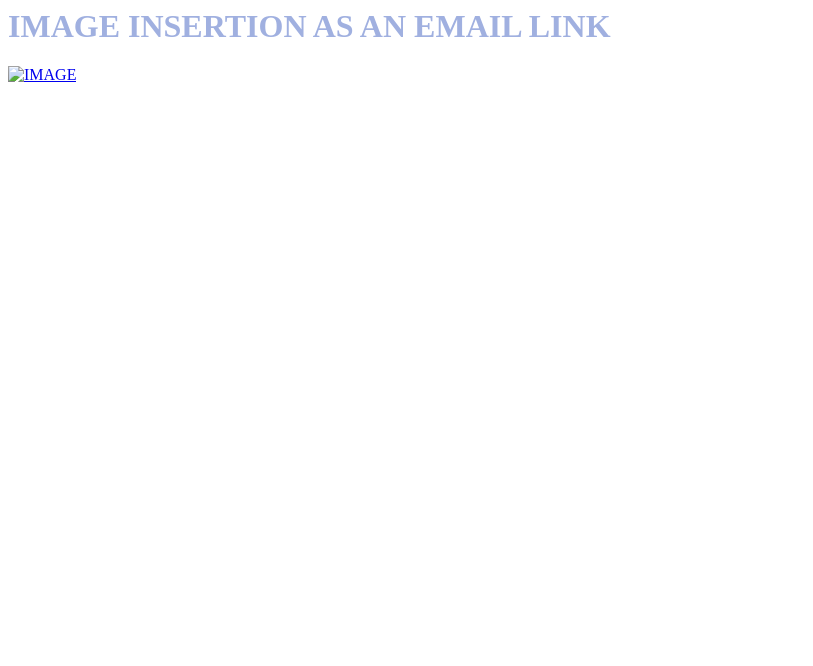
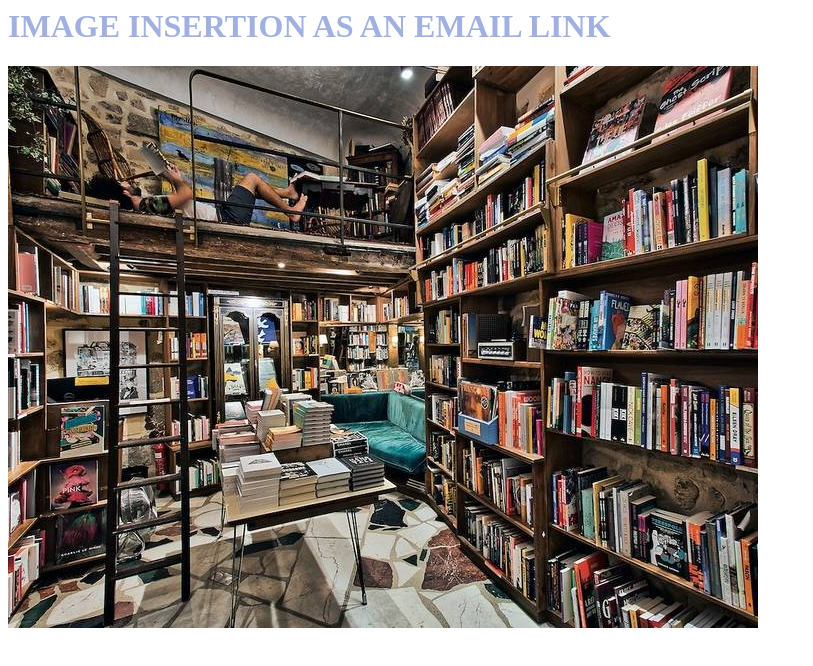
Before and after one commit to kashish-4/Assignment2, a plain HTML site: page ques4.html in a window 1280 px wide. Shown: the whole page, without its empty margins (0-813 px from the left). Drawn offline with Linux system fonts and the light colour scheme.

Commit message:
Update ques4.html

```diff
--- a/ques4.html
+++ b/ques4.html
@@ -9,7 +9,7 @@
 <body bg color=maroon text=navyblue >
 <h1>  IMAGE INSERTION AS AN EMAIL LINK </h1>
 <a href="mailto:dabralvidhi2003@gmail.com">
-<img src="images/img1.jpg"  alt="IMAGE" />
+<img src="img1.jpg"  alt="IMAGE" />
 </a>
 </body>
 </html>
```
